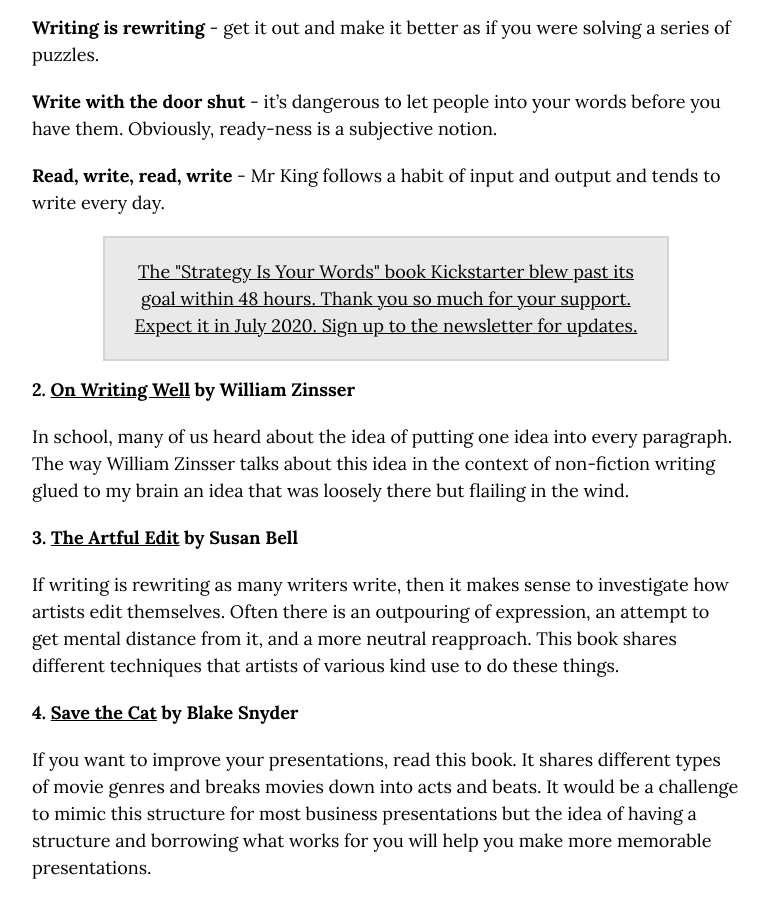
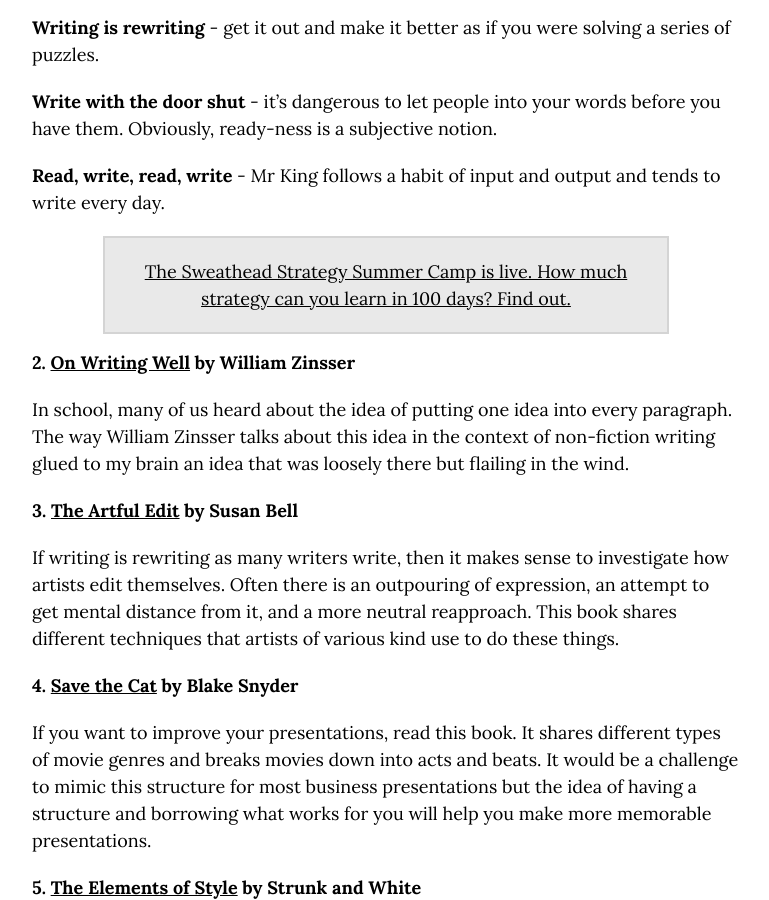
Before and after one commit to markhpollard/markhpollard.github.io, a Jekyll site: the page built from _resources/test-2.md, in a window 1280 px wide and 900 px high, scrolled down 1438 px. Shown: the whole window, without its empty margins (254-1023 px from the left). Built offline with Jekyll 4.4.1, drawn with Linux system fonts in a browser that asks for light colours; nearby versions of some CDN libraries.

Commit message:
Updated Config

```diff
--- a/_config.yml
+++ b/_config.yml
@@ -43,10 +43,9 @@
 description: Strategy is Your Words
 google_analytics: UA-6991341-1
 repository: markhpollard/markhpollard.github.io
-promotext: The "Strategy Is Your Words" book Kickstarter blew past its goal within
-  48 hours. Thank you so much for your support. Expect it in July 2020. Sign up to
-  the newsletter for updates.
-promolink: https://www.markpollard.net/email-newsletter/
+promotext: The Sweathead Strategy Summer Camp is live. How much strategy can you learn
+  in 100 days? Find out.
+promolink: http://courses.sweathead.co
 url:
 baseurl:
 highlighter: rouge
```
